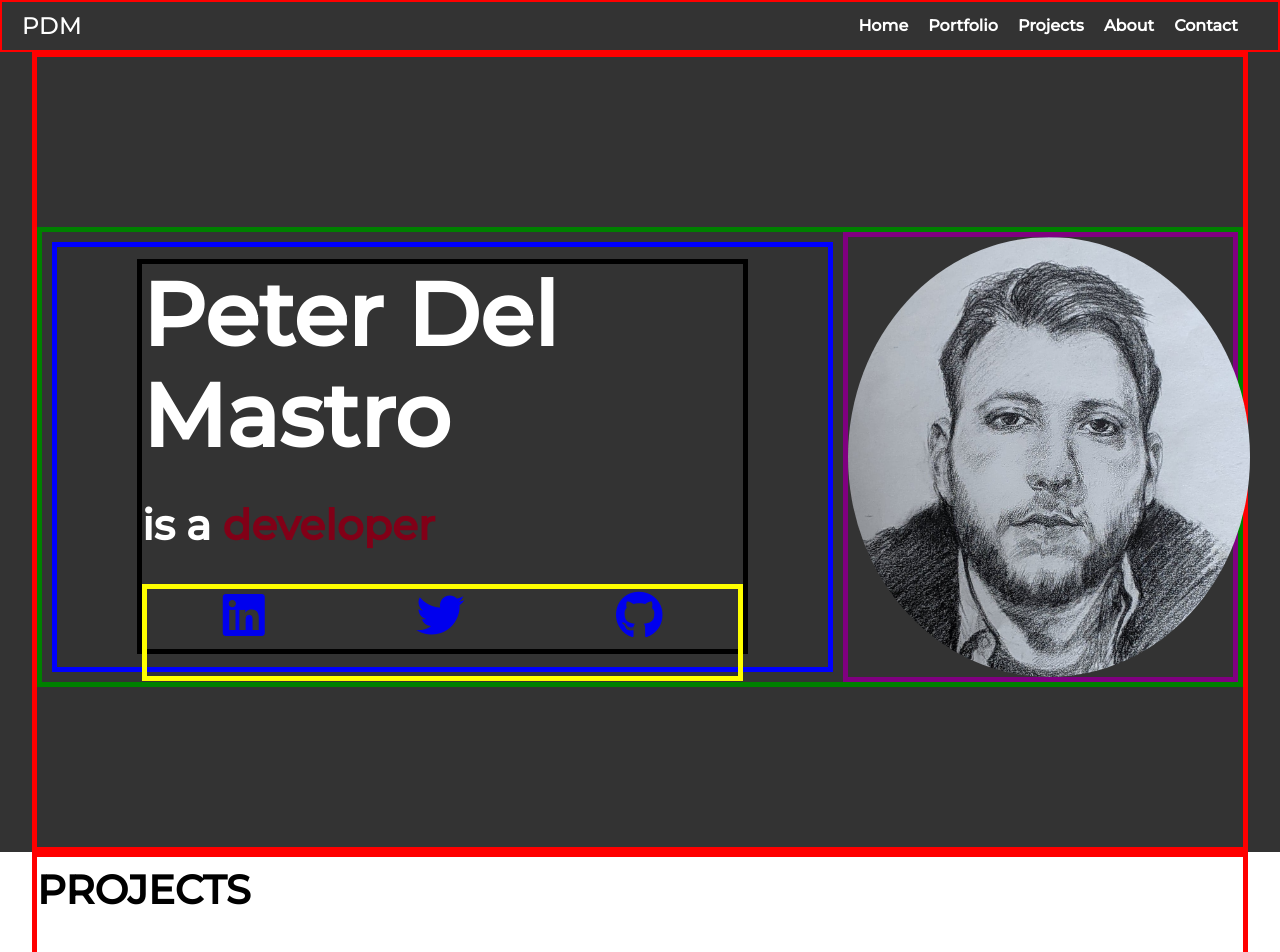
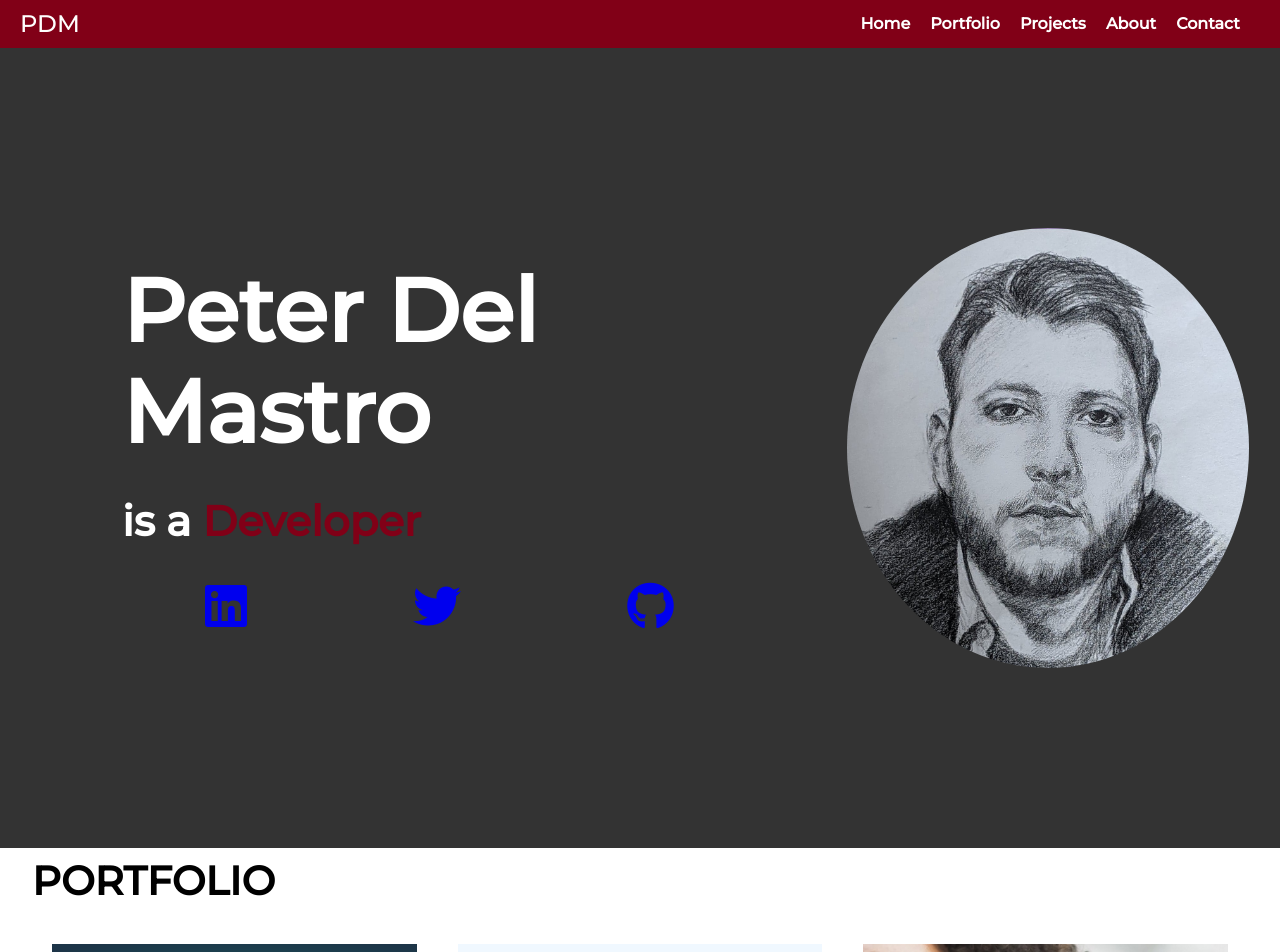
Before and after one commit to peterdelm/portfolio, a plain HTML site: page index.html in a window 1280 px wide. Shown: the top 952 px of the page. Drawn offline with Linux system fonts and the light colour scheme.

Commit message:
added links

```diff
--- a/index.html
+++ b/index.html
@@ -26,10 +26,10 @@
           </div>
           <ul class="menu">
             <li><a href="#">Home</a></li>
-            <li><a href="#">Portfolio</a></li>
+            <li><a href="#projects">Portfolio</a></li>
             <li><a href="#">Projects</a></li>
-            <li><a href="#">About</a></li>
-            <li><a href="#">Contact</a></li>
+            <li><a href="#about">About</a></li>
+            <li><a href="#contact">Contact</a></li>
           </ul>
           <div class="toggle">
             <i class="fas fa-bars"></i>
@@ -43,7 +43,7 @@
               <div class="headerTextSocial">
                 <div class="headerText">
                   <h1>Peter Del Mastro</h1>
-                  <h2>is a <span>developer</span></h2>
+                  <h2>is a <span>Developer</span></h2>
                   <div class="headerSocialContainer">
                     <div class="socialLink">
                       <a
@@ -80,7 +80,8 @@
       <!-- Portfolio Projects -->
       <section class="projects">
         <div class="wrapper">
-          <h3>Projects</h3>
+          <a name="projects"></a>
+          <h3>Portfolio</h3>
           <div class="projFlex">
             <div class="proj projOne">
               <div class="projText">
@@ -163,6 +164,7 @@
       <!--  -->
       <section class="aboutMe">
         <div class="wrapper">
+          <a name="about"></a>
           <div class="aboutContainer">
             <div class="aboutFlex">
               <div class="aboutImg">
@@ -228,6 +230,7 @@
       <!--  -->
       <section class="contact">
         <div class="wrapper">
+          <a name="contact"></a>
           <div class="flexContact">
             <div class="contactText">
               <h3>Contact Me</h3>
--- a/styles.css
+++ b/styles.css
@@ -261,7 +261,7 @@ h4 {
   max-width: 95%;
   width: 95%;
   margin: 0 auto;
-  border: 5px solid red;
+  /* border: 5px solid red; */
 }
 
 p,
@@ -282,6 +282,7 @@ li {
 
 nav {
   display: flex;
+  background-color: #810017;
 }
 
 .logo a {
@@ -322,7 +323,7 @@ nav {
   justify-content: space-between;
   align-items: center;
   padding: 10px 20px;
-  border: 2px solid red;
+  /* border: 2px solid red; */
   width: 100%;
 }
 
@@ -343,7 +344,7 @@ nav {
 }
 
 .headerSocialContainer {
-  border: 5px solid yellow;
+  /* border: 5px solid yellow; */
   font-size: 3rem;
   display: flex;
   flex-wrap: wrap;
@@ -351,16 +352,20 @@ nav {
   width: 100%;
   height: 25%;
 }
+.headerSocialContainer a:visited {
+  color: white;
+}
 .headerTextImage {
   display: flex;
-  border: 5px solid green;
+  justify-content: center;
+  /* border: 5px solid green; */
 }
 .headerImageContainer {
   max-width: 33%;
   max-height: 100%;
   width: auto;
   height: auto;
-  border: 5px solid purple;
+  /* border: 5px solid purple; */
 }
 .headerImage {
   border-radius: 50%;
@@ -455,7 +460,7 @@ ul li {
 
 .projLinks a {
   color: white;
-  border: 1px solid white;
+  /* border: 1px solid white; */
   border-radius: 12%;
   padding: 6px;
   margin: 10px;
@@ -527,7 +532,7 @@ ul li {
 
 .headerTextSocial {
   display: flex;
-  border: 5px solid blue;
+  /* border: 5px solid blue; */
   margin: 10px;
   padding-left: 80px;
   padding-right: 80px;
@@ -537,7 +542,7 @@ ul li {
 }
 
 .headerText {
-  border: 5px solid black;
+  /* border: 5px solid black; */
 }
 
 .headerText span {
```
